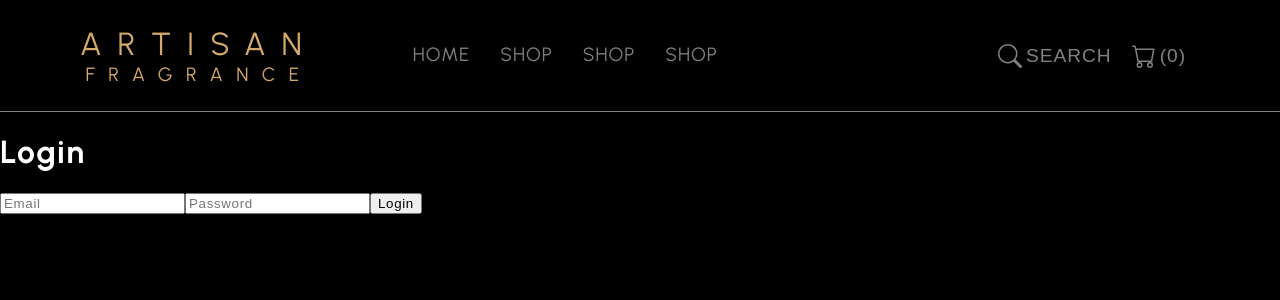
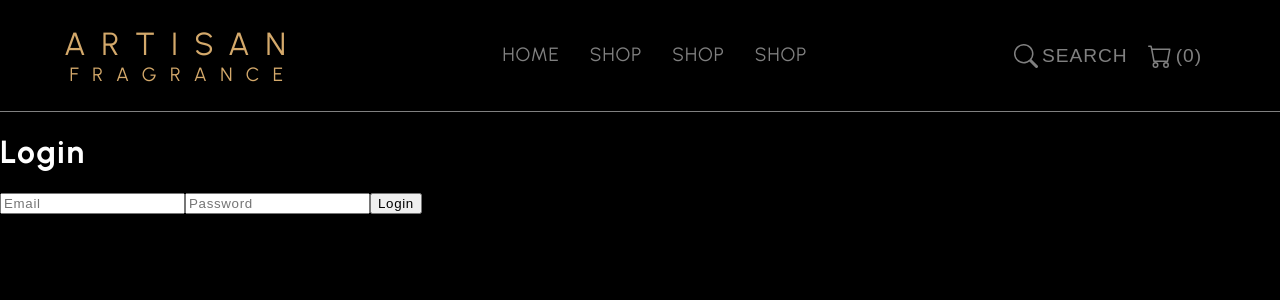
Before and after one commit to KennedySurianto/artisan-fragrance-frontend, a React (Create React App) app: page /login in a window 1280 px wide. Shown: the top 300 px of the page. Built offline with nearby package versions, Linux system fonts and the light colour scheme.

Commit message:
modified: center nav links

```diff
--- a/src/components/Navbar.css
+++ b/src/components/Navbar.css
@@ -9,7 +9,7 @@
     justify-content: space-between;
     align-items: center;
     border-bottom: 1px solid grey;
-    padding: 2rem 5rem;
+    padding: 2rem 4rem;
 }
 
 .nav-logo {
@@ -41,6 +41,8 @@
     list-style: none;
     padding: 0;
     margin: 0;
+    flex-grow: 1;
+    justify-content: center;
 }
 
 .nav-links li {
@@ -174,7 +176,6 @@
     display: flex;
     justify-content: space-between;
     flex-grow: 1;
-    margin-left: 5rem;
 }
 
 .menu-icon {
```
